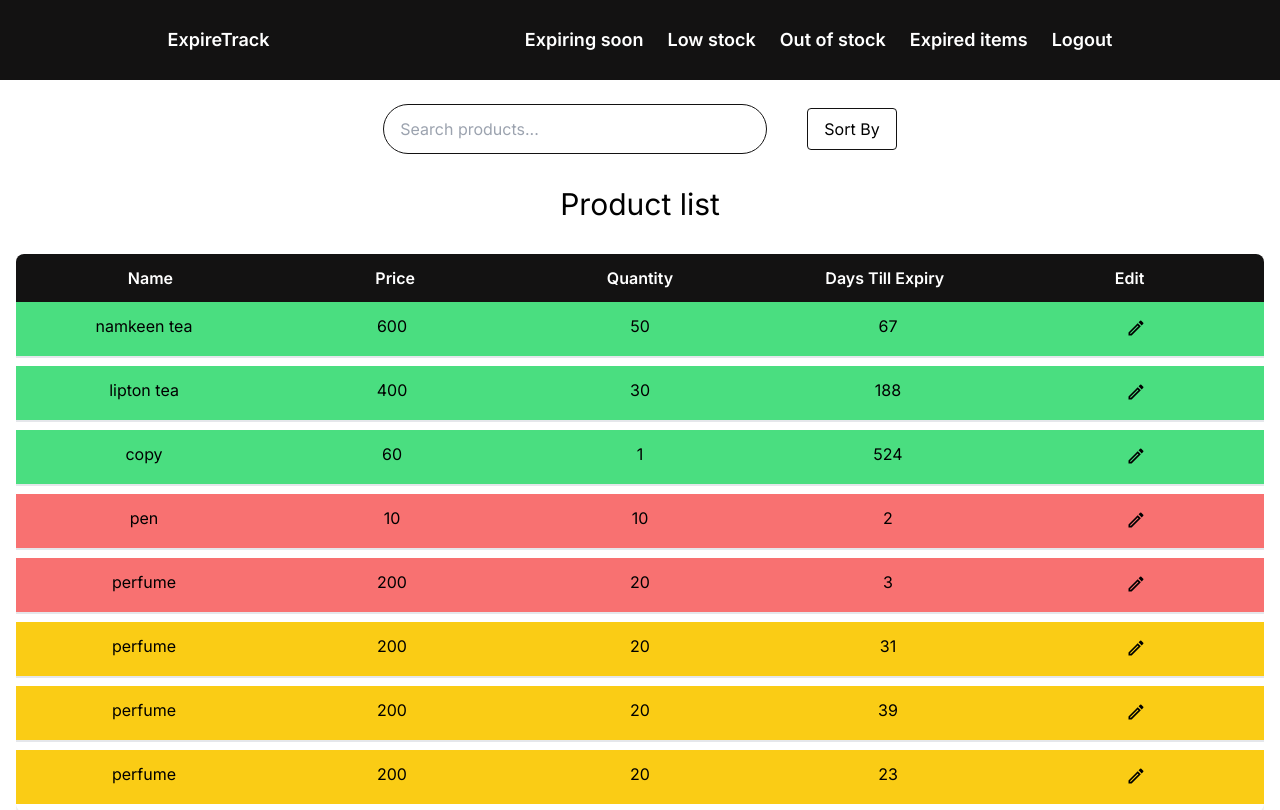
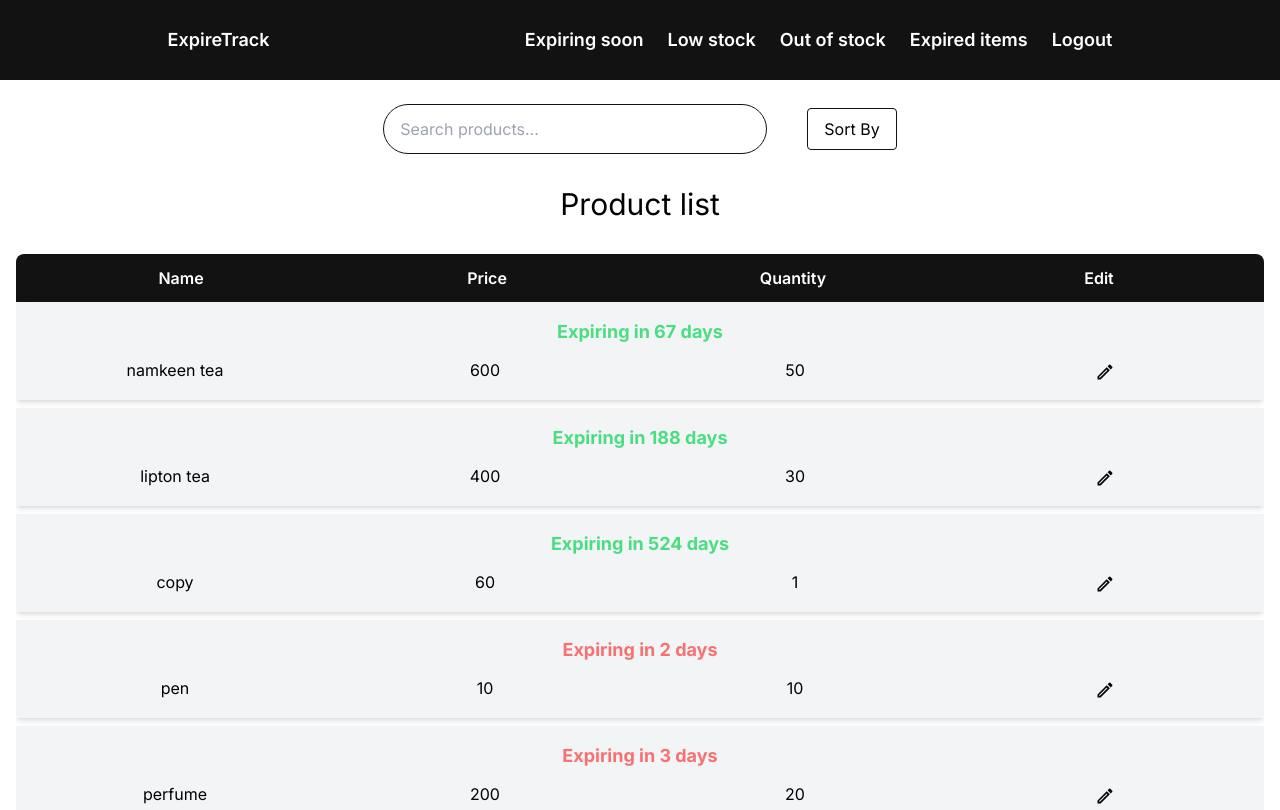
Before and after one commit to syed-shaida-hussain/expiry-reminder-app, a Next.js app: page / in a window 1280 px wide. Shown: the top 810 px of the page. Built offline with nearby package versions, Linux system fonts and the light colour scheme; what cookies-next would draw is missing.

Commit message:
Feat : Added expiry indicator text

```diff
--- a/src/app/page.js
+++ b/src/app/page.js
@@ -16,7 +16,6 @@ const Homepage = () => {
 							<div className="flex-1 text-center">Name</div>
 							<div className="flex-1 text-center">Price</div>
 							<div className="flex-1 text-center">Quantity</div>
-							<div className="flex-1 text-center">Days Till Expiry</div>
 							<div className="flex-1 text-center">Edit</div>
 						</div>
 						{dummyData.map((product) => (
--- a/src/components/ProductCard.jsx
+++ b/src/components/ProductCard.jsx
@@ -8,8 +8,16 @@ const ProductCard = ({ product }) => {
 		return daysLeftToExpire;
 	};
 	return (
+		<div className="bg-gray-100 shadow-md">
 			<div
-			className={`flex flex-col gap-4 sm:flex-row p-3 border-b-4 sm:border-b-2 last:border-b-0 products-center mb-4 sm:mb-2 ${calculateDaysToExpire(product.expiryDate) < 20 ? 'bg-red-400' : calculateDaysToExpire(product.expiryDate) < 40 ? 'bg-yellow-400' : 'bg-green-400'}`}
+				className={`text-lg font-bold text-center pt-4 px-2 ${calculateDaysToExpire(product.expiryDate) < 20 ? 'text-red-400' : calculateDaysToExpire(product.expiryDate) < 40 ? 'text-yellow-400' : 'text-green-400'}`}
+			>
+				{calculateDaysToExpire(product.expiryDate) > 0
+					? `Expiring in ${calculateDaysToExpire(product.expiryDate)} days`
+					: `Expired ${calculateDaysToExpire(product.expiryDate)} days ago`}
+			</div>
+			<div
+				className={`flex flex-col gap-4 sm:flex-row p-3 border-b-4 sm:border-b-2 last:border-b-0 products-center mb-4 sm:mb-2 `}
 			>
 				<div className="w-full sm:flex-1 sm:w-auto flex justify-between text-center gap-4 sm:block">
 					<span className="sm:hidden font-semibold">Name: </span>
@@ -24,16 +32,13 @@ const ProductCard = ({ product }) => {
 					{product.quantity}
 				</div>
 				<div className="w-full sm:flex-1 sm:w-auto flex justify-between text-center gap-4 sm:block">
-				<span className="sm:hidden font-semibold">Days Till Expiry: </span>
-				{calculateDaysToExpire(product.expiryDate)}
-			</div>
-			<div className="w-full sm:flex-1 sm:w-auto flex justify-between text-center gap-4 sm:block">
 					<span className="sm:hidden font-semibold">Edit: </span>
 					<button className="px-3 py-1 rounded">
 						<MdOutlineModeEdit size={20} />
 					</button>
 				</div>
 			</div>
+		</div>
 	);
 };
 
```
Lines whose indentation alone changed are shown as unchanged.
